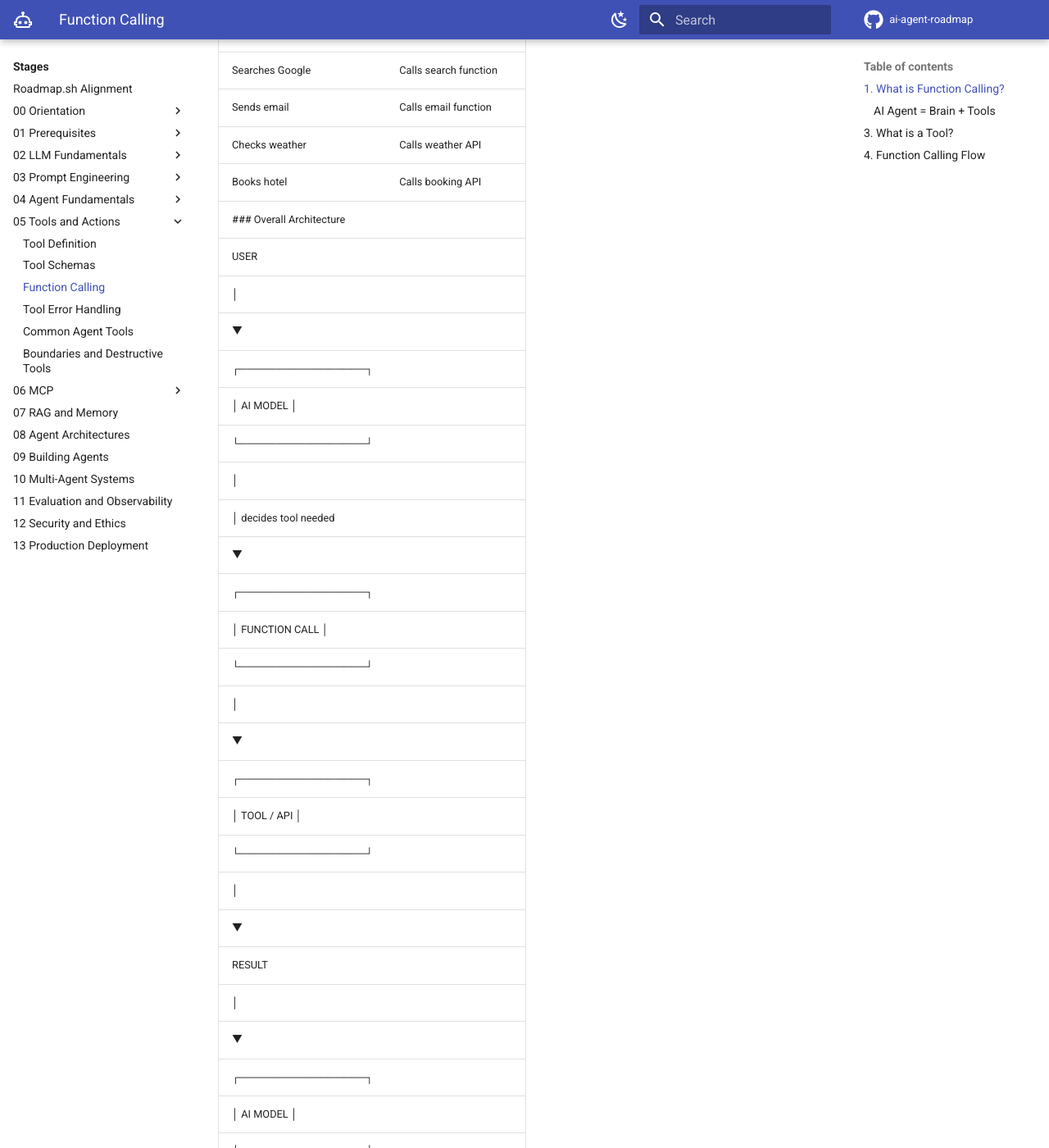
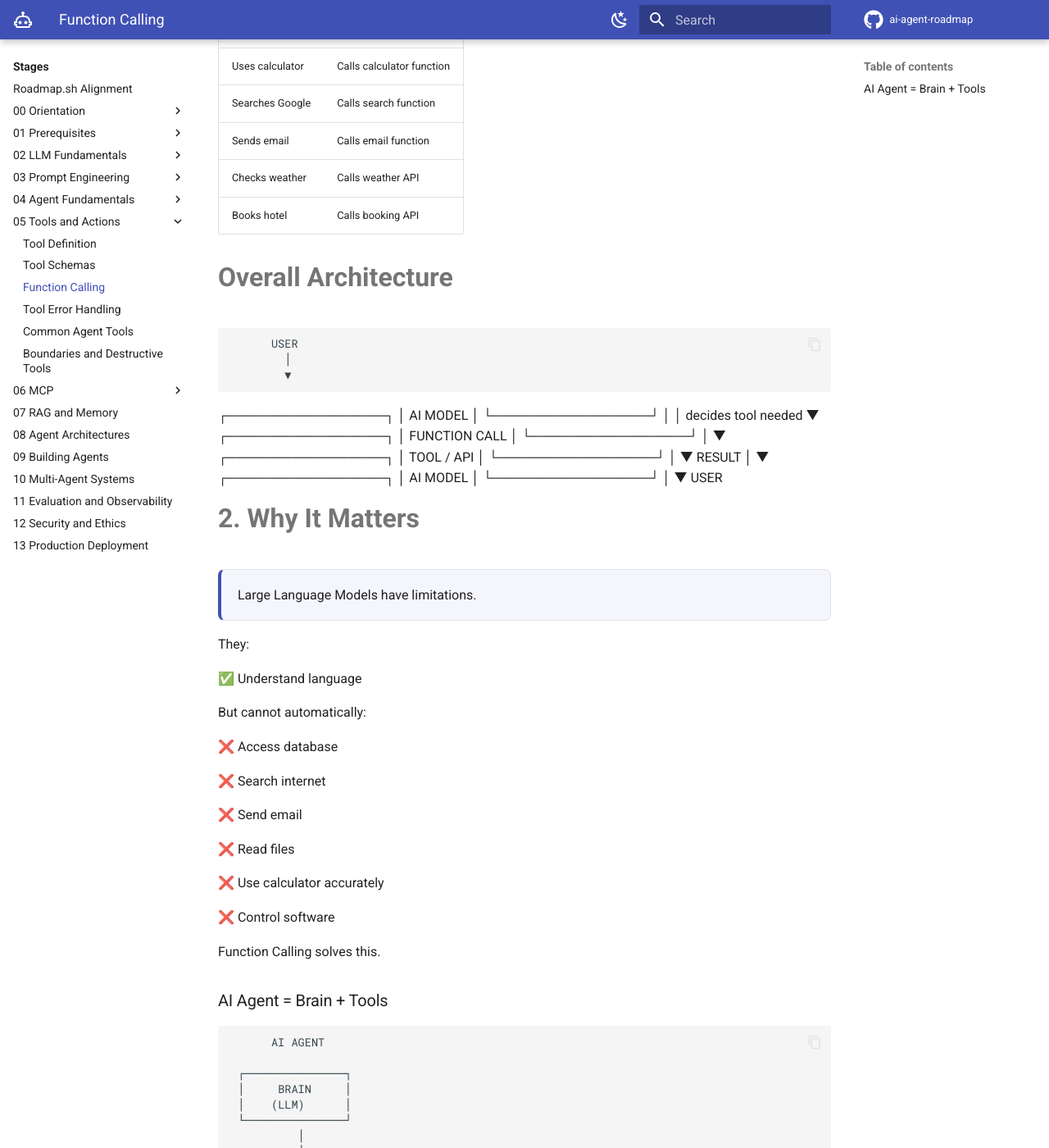
Before and after one commit to AceronX/ai-agent-roadmap, an MkDocs documentation site: the page built from docs/stages/05-tools-and-actions/function-calling/index.md, in a window 1280 px wide and 1400 px high, scrolled down 747 px. Shown: the whole window at 82% size. Built offline with MkDocs 1.6.1 and Material for MkDocs 9.7.7, drawn with Linux system fonts in a browser that asks for light colours; comment, search, counter and statistics services are not loaded; some of the changed text lies outside the part shown.

Commit message:
fix: function calling in agents

```diff
--- a/docs/stages/05-tools-and-actions/function-calling/index.md
+++ b/docs/stages/05-tools-and-actions/function-calling/index.md
@@ -4,7 +4,7 @@
 Without function calling, an AI can only talk.
 With function calling, an AI can do things.
 
-## 1. What is Function Calling?
+# 1. What is Function Calling?
 Function Calling is a mechanism that allows an AI agent to use external tools, APIs, databases, calculators, search engines, applications, or custom code.
 
 Without function calling, an AI can only generate text.
@@ -30,7 +30,9 @@
 | Sends email     | Calls email function      |
 | Checks weather  | Calls weather API         |
 | Books hotel     | Calls booking API         |
-### Overall Architecture
+
+
+# Overall Architecture
           USER
             │
             ▼
@@ -59,7 +61,8 @@
             │
             ▼
          USER
-## 2. Why It Matters
+
+# 2. Why It Matters
 
 Large Language Models have limitations.
 
@@ -105,7 +108,7 @@
 
 Functions are the hands.
 
-## 3. What is a Tool?
+# 3. What is a Tool?
 A Tool is simply a function that the AI can call.
 Example:
 def add(a, b):
@@ -133,7 +136,8 @@
 Result:
 
 55
-## 4. Function Calling Flow
+
+# 4. Function Calling Flow
 
 The complete process:
 Step 1
```
Also changed, not shown: docs/stages/04-agent-fundamentals/stopping-criteria/index.md (+10 -2 lines).
